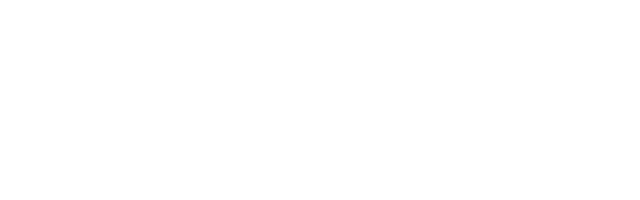
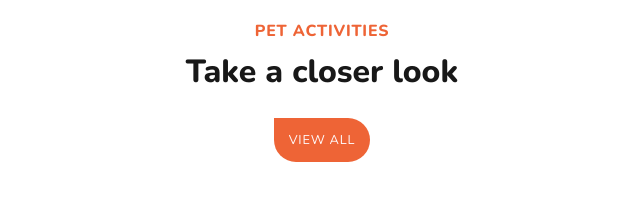
Before and after one commit to relisei/202309-w4ch4-ramiro-elisei, a plain HTML site: page index.html in a window 1280 px wide. Shown: the whole page, without its empty margins (318-958 px from the left). Drawn offline with nearby package versions, Linux system fonts and the light colour scheme.

Commit message:
Add Pet activities header section

```diff
--- a/index.html
+++ b/index.html
@@ -9,10 +9,16 @@
   <meta name="description" content="La veterinaria amiga tuya y de tu perro">
   <meta name="viewport" content="width=device-width, initial-scale=1.0">
   <link rel="shortcut icon" href="favicon.png" type="image/x-icon">
+  <link rel="stylesheet" href="/styles/styles.css">
   <title>Pet activities</title>
 </head>
 
 <body>
+  <main class="activities__container">
+    <span class="activities__section">pet activities</span>
+    <h1 class="activities__title">Take a closer look</h1>
+    <button class="button activities--solid-button">view all</button>
+  </main>
 
 </body>
 
--- a/styles/styles.css
+++ b/styles/styles.css
@@ -1,6 +1,7 @@
 :root {
   --main-color: #ee6436;
   --secundary-color: #181818;
+  --third-color: #fef9fa;
   --font-family: "Nunito", sans-serif;
 }
 
@@ -20,13 +21,13 @@ body {
 
 h1,
 h2 {
-  margin-top: 0;
+  margin: 0;
 }
 
 ul {
   list-style: none;
   margin: 0;
-  padding-left: 0;
+  padding: 0;
 }
 
 a {
@@ -40,3 +41,35 @@ button {
   background-color: inherit;
   cursor: pointer;
 }
+
+.activities__container {
+  text-align: center;
+  padding: 1.25rem 1rem;
+}
+
+.activities__section {
+  font-weight: 800;
+  font-size: 1rem;
+  letter-spacing: 0.05rem;
+  text-transform: uppercase;
+  color: var(--main-color);
+}
+
+.activities__title {
+  font-weight: 800;
+  font-size: 2rem;
+  color: var(--secundary-color);
+  padding-top: 0.5rem;
+  padding-bottom: 1.563rem;
+}
+
+.button {
+  color: var(--third-color);
+  font-size: 0.8rem;
+  font-weight: 400;
+  letter-spacing: 0.05rem;
+  text-transform: uppercase;
+  padding: 0.8rem 0.9rem;
+  border-radius: 0 25px 25px 25px;
+  background-color: var(--main-color);
+}
```
